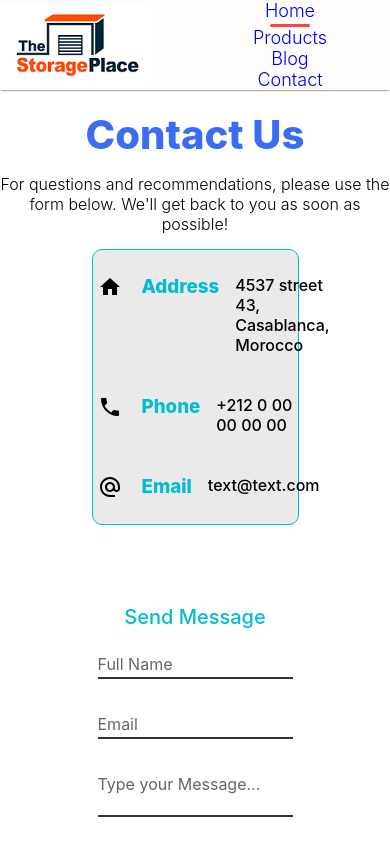
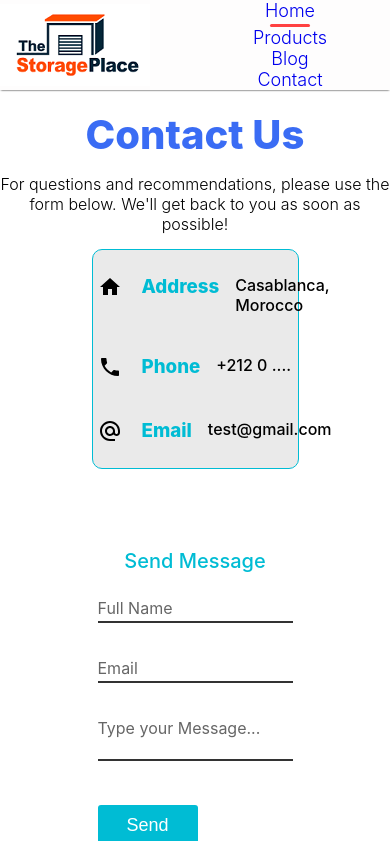
Before and after one commit to Shindou7/Project_storage, a React (Create React App) app: page /contact in a window 390 px wide. Shown: the top 841 px of the page. Built offline with nearby package versions, Linux system fonts and the light colour scheme.

Commit message:
adjusted contact form display with media queries

```diff
--- a/src/Components/Contactpage1/Contactpage1.jsx
+++ b/src/Components/Contactpage1/Contactpage1.jsx
@@ -18,7 +18,7 @@ const ContactPage1 = () => {
             <HomeIcon />
             <div className="text">
               <h3>Address</h3>
-              <p>4537 street 43, Casablanca, Morocco</p>
+              <p>Casablanca, Morocco</p>
             </div>
           </div>
 
@@ -26,7 +26,7 @@ const ContactPage1 = () => {
             <PhoneIcon />
             <div className="text">
               <h3>Phone</h3>
-              <p>+212 0 00 00 00 00</p>
+              <p>+212 0 ....</p>
             </div>
           </div>
 
@@ -34,7 +34,7 @@ const ContactPage1 = () => {
             <AlternateEmailIcon />
             <div className="text">
               <h3>Email</h3>
-              <p>text@text.com</p>
+              <p>test@gmail.com</p>
             </div>
           </div>
         </div>
--- a/src/Components/Footer/Footer.jsx
+++ b/src/Components/Footer/Footer.jsx
@@ -1,5 +1,4 @@
 import React, { useState } from "react";
-import { Link } from "react-router-dom";
 import "./Footer.css";
 import footer_logo from "../Assets/logo.png";
 import instagram_icon from "../Assets/instagram_icon.png";
```
